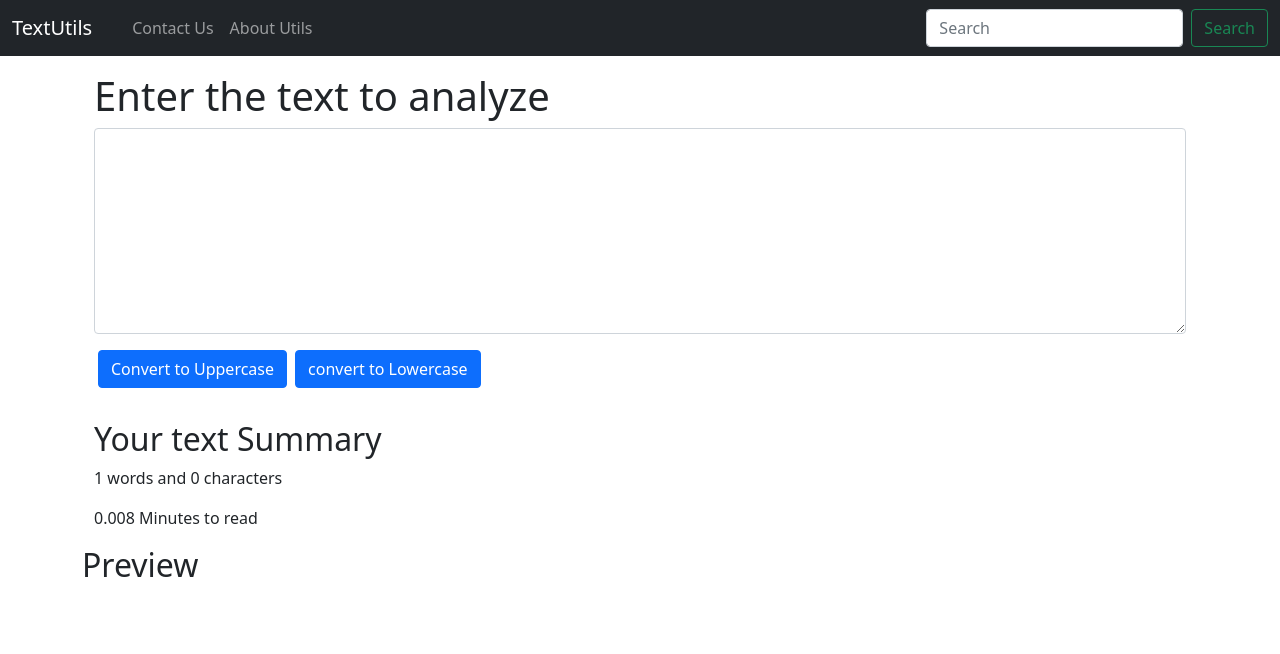
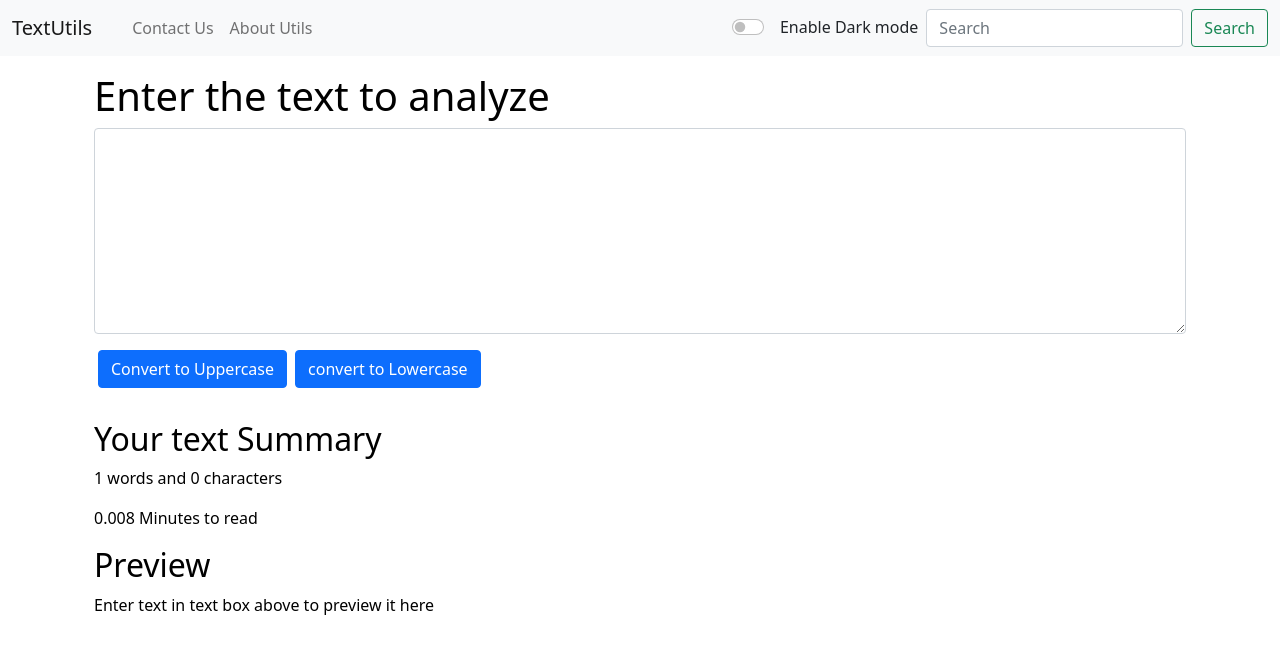
Before and after one commit to unissAhmad/textUtils, a React (Create React App) app: page / in a window 1280 px wide. Shown: the top 654 px of the page. Built offline with nearby package versions, Linux system fonts and the light colour scheme.

Commit message:
dark mode added

```diff
--- a/src/App.js
+++ b/src/App.js
@@ -1,14 +1,31 @@
 import TextForm from "./components/TextForm";
 import Navbar from "./components/Navbar";
+import React, { useState } from 'react';
+// import About from "./components/About";
+
 function App(){
+  const [mode, setMode] = useState('light');
+  const toggleMode = ()=>{
+    if(mode === 'light'){
+      setMode('dark');
+      document.body.style.backgroundColor='black';
+    }else{
+      setMode('light');
+      document.body.style.backgroundColor='white';
+    }
+  }
+
   return(
     <>
 
-  <Navbar title="TextUtils" contact = "Contact Us" about="About Utils"/>
+  <Navbar title="TextUtils" mode={mode} toggleMode={toggleMode} contact = "Contact Us" about="About Utils"/>
   <div className="container my-3">
-  <TextForm  heading = 'Enter the text to analyze' btn1="Convert to Uppercase"
+  <TextForm  heading = 'Enter the text to analyze' mode={mode} btn1="Convert to Uppercase"
     btn2 = "convert to Lowercase"
+    btn3 = "Click to copy text"
+    btn4 = "Remove extra spaces"
   />
+  {/* <About/> */}
   </div>
   </>
   );
--- /dev/null
+++ b/src/components/About.js
@@ -0,0 +1,74 @@
+import React,{useState} from 'react'
+
+export default function About() {
+    const [myStyle, setmyStyle] = useState( {
+        backgroundColor: 'white',
+        color: 'black',
+    });
+    const [btnText, setbtnText] = useState("Enable dark mode");
+    const toggleStyle = ()=>{
+        if(myStyle.color === 'white'){
+            setmyStyle( {
+                backgroundColor: 'white',
+                color: 'black',
+            })
+            setbtnText("Enable light mode");
+        }else{
+            setmyStyle( {
+                backgroundColor: 'black',
+                color: 'white',
+                border: '1px solid white'
+            });
+            setbtnText("Enable dark mode");
+        }
+
+    }
+    return (
+        <>
+    <div style={myStyle}>
+        <h1 className="my-2">About Us</h1>
+        <div className="accordion" id="accordionPanelsStayOpenExample">
+        <div className="accordion-item">
+            <h2 className="accordion-header" id="panelsStayOpen-headingOne">
+            <button className="accordion-button"style={myStyle} type="button" data-bs-toggle="collapse" data-bs-target="#panelsStayOpen-collapseOne" aria-expanded="true" aria-controls="panelsStayOpen-collapseOne">
+                Accordion Item #1
+            </button>
+            </h2>
+            <div id="panelsStayOpen-collapseOne" className="accordion-collapse collapse show" aria-labelledby="panelsStayOpen-headingOne">
+            <div className="accordion-body"style={myStyle}>
+                <strong>This is the first item's accordion body.</strong> It is shown by default, until the collapse plugin adds the appropriate classes that we use to style each element. These classes control the overall appearance, as well as the showing and hiding via CSS transitions. You can modify any of this with custom CSS or overriding our default variables. It's also worth noting that just about any HTML can go within the <code>.accordion-body</code>, though the transition does limit overflow.
+            </div>
+            </div>
+        </div>
+        <div className="accordion-item">
+            <h2 className="accordion-header" id="panelsStayOpen-headingTwo">
+            <button className="accordion-button collapsed"style={myStyle} type="button" data-bs-toggle="collapse" data-bs-target="#panelsStayOpen-collapseTwo" aria-expanded="false" aria-controls="panelsStayOpen-collapseTwo">
+                Accordion Item #2
+            </button>
+            </h2>
+            <div id="panelsStayOpen-collapseTwo" className="accordion-collapse collapse" aria-labelledby="panelsStayOpen-headingTwo">
+            <div className="accordion-body"style={myStyle}>
+                <strong>This is the second item's accordion body.</strong> It is hidden by default, until the collapse plugin adds the appropriate classes that we use to style each element. These classes control the overall appearance, as well as the showing and hiding via CSS transitions. You can modify any of this with custom CSS or overriding our default variables. It's also worth noting that just about any HTML can go within the <code>.accordion-body</code>, though the transition does limit overflow.
+            </div>
+            </div>
+        </div>
+        <div className="accordion-item">
+            <h2 className="accordion-header" id="panelsStayOpen-headingThree">
+            <button className="accordion-button collapsed"style={myStyle} type="button" data-bs-toggle="collapse" data-bs-target="#panelsStayOpen-collapseThree" aria-expanded="false" aria-controls="panelsStayOpen-collapseThree">
+                Accordion Item #3
+            </button>
+            </h2>
+            <div id="panelsStayOpen-collapseThree" className="accordion-collapse collapse" aria-labelledby="panelsStayOpen-headingThree">
+            <div className="accordion-body"style={myStyle}>
+                <strong>This is the third item's accordion body.</strong> It is hidden by default, until the collapse plugin adds the appropriate classes that we use to style each element. These classes control the overall appearance, as well as the showing and hiding via CSS transitions. You can modify any of this with custom CSS or overriding our default variables. It's also worth noting that just about any HTML can go within the <code>.accordion-body</code>, though the transition does limit overflow.
+            </div>
+            </div>
+        </div>
+        </div>
+    </div>
+    <div className="container">
+        <button type="button" className="btn btn-dark my-3" onClick={toggleStyle}>{btnText}</button>
+    </div>
+        </>
+    )
+}
--- a/src/components/Navbar.js
+++ b/src/components/Navbar.js
@@ -1,11 +1,8 @@
 import React from 'react';
 import propTypes from 'prop-types'
-
-
-
 export default function Navbar(props) {
     return (
-        <nav className="navbar navbar-expand-lg navbar-dark bg-dark">
+        <nav className={`navbar navbar-expand-lg navbar-${props.mode} bg-${props.mode}`}>
     <div className="container-fluid">
       <a className="navbar-brand" href="/">{props.title}</a>
       <button className="navbar-toggler" type="button" data-bs-toggle="collapse" data-bs-target="#navbarSupportedContent" aria-controls="navbarSupportedContent" aria-expanded="false" aria-label="Toggle navigation">
@@ -22,13 +19,16 @@
           <li className="nav-item">
             <a className="nav-link" href="/">{props.about}</a>
           </li>
-
-
         </ul>
+        <div className="form-check form-switch">
+              <input className="form-check-input" onClick={props.toggleMode} type="checkbox" id="mode"/>
+              <label className={`form-check-label mx-2 text-${props.mode === 'light' ? 'dark': 'light'}`} htmlFor="mode">Enable Dark mode</label>
+        </div>
         <form className="d-flex">
           <input className="form-control me-2" type="search" placeholder="Search" aria-label="Search"/>
           <button className="btn btn-outline-success" type="submit">Search</button>
         </form>
+
       </div>
     </div>
   </nav>
--- a/src/components/TextForm.js
+++ b/src/components/TextForm.js
@@ -15,25 +15,36 @@
         console.log('onchange was  fired');
         setText(event.target.value);
     }
+    // const handleCopy=()=>{
+    //     let text = document.getElementById('myBox');
+    //     text.select();
+    //     navigator.clipboard.writeText(text.value);
+    // }
+    // const handleExtraSpaces = ()=>{
+    //     let newText = text.split(/[]+/);
+    //     setText(newText.join(" "));
+    // }
     const[text,setText] = useState('');
     return (
         <>
-        <div className="container">
+        <div className="container" style={{color: props.mode==='light'? 'black' : 'white'}}>
             <div className="mb-3">
               <h1>{props.heading}</h1>
-              <textarea className="form-control" id="myBox" rows="8" value={text} onChange = {handleOnchange}></textarea>
+              <textarea className="form-control" id="myBox" rows="8" value={text} onChange = {handleOnchange} style={{backgroundColor: props.mode==='light'? 'white' : 'black',color: props.mode==='light'? 'black' : 'white'}}></textarea>
               <button className="btn btn-primary my-3 mx-1"onClick={handleUpClick}>{props.btn1} </button>
               <button className="btn btn-primary my-3 mx-1"onClick={handleLoClick}>{props.btn2} </button>
+              {/* <button className="btn btn-primary my-3 mx-1"onClick={handleCopy}>{props.btn3} </button> */}
             </div>
         </div>
-        <div className="container my-3">
+        <div className="container my-3"style={{color: props.mode==='light'? 'black' : 'white'}}>
             <h2>Your text Summary</h2>
             <p>{text.split(" ").length} words and {text.length} characters</p>
 
             <p>{0.008 * text.split(" ").length} Minutes to read</p>
+            <h2>Preview</h2>
+        <p>{text.length==0 ? "Enter text in text box above to preview it here":text}</p>
         </div>
-        <h2>Preview</h2>
-        <p>{text}</p>
+
         </>
     )
 }
```
